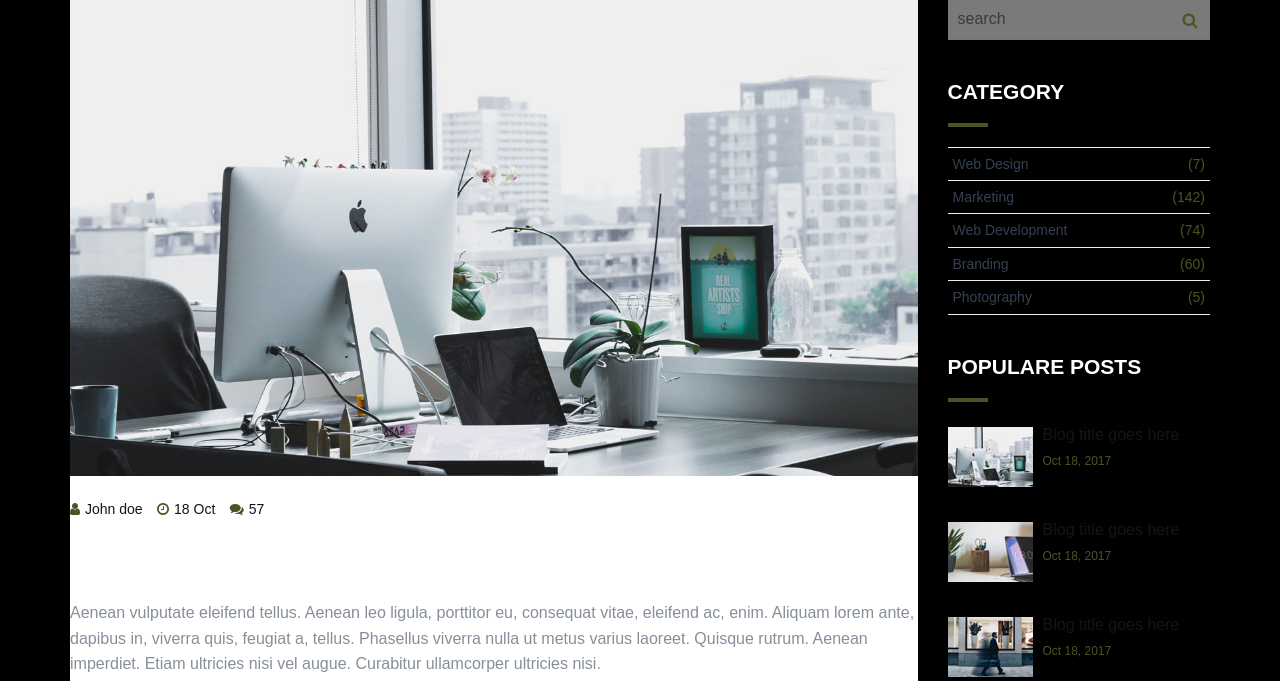
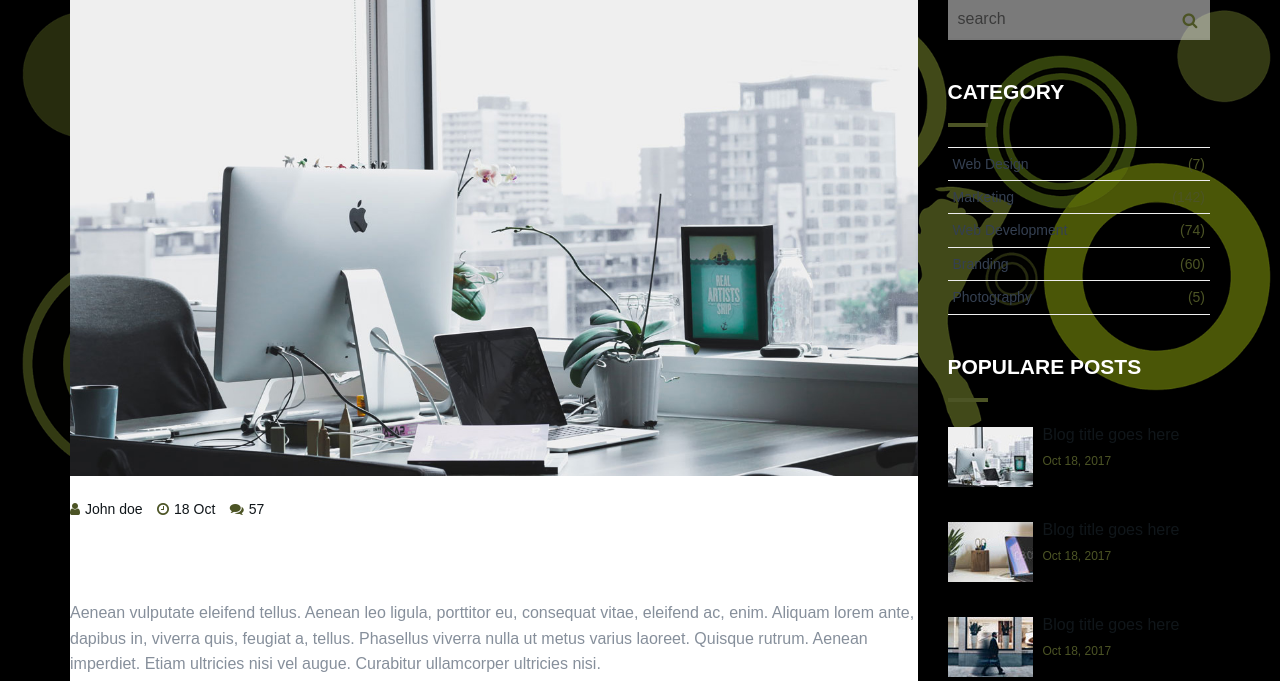
Before and after one commit to horhenormanito/mdfprod888, a CodeIgniter app: the page made by application/views/blog-single.html in a window 1280 px wide. Shown: the part 249-930 px from the top of the page. Run offline with CodeIgniter, Linux system fonts and the light colour scheme; some libraries are stand-ins or nearby versions.

Commit message:
Added background image on News section.

```diff
--- a/data/css/style.css
+++ b/data/css/style.css
@@ -1162,6 +1162,12 @@ header {
 	Blog
 \*------------------------------------*/
 
+#blog{
+	background-image: url("../img/News Background.png");
+	background-size: 100%;
+	background-repeat:no-repeat;
+}
+
 .blog {
     background-color: #FFF;
     margin: 15px 0px;
@@ -1959,3 +1965,8 @@ div[id*="modal-"] .modal-content{
 .home-wrapper img{
 	opacity: 0.7;
 }
+
+.fb-page {
+	border: 11px solid #414918 !important;
+	border-radius: 5px;
+}
```
Also changed, not shown: data/img/News Background.png (added).
